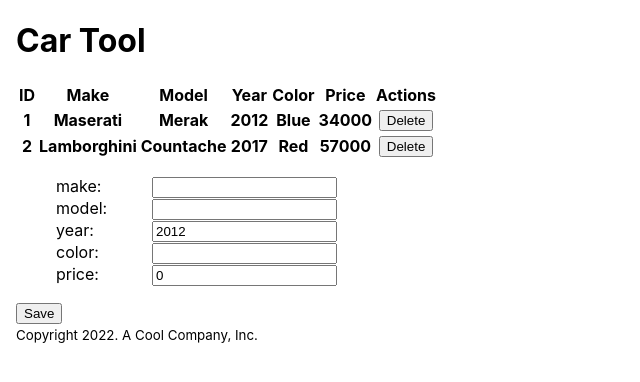
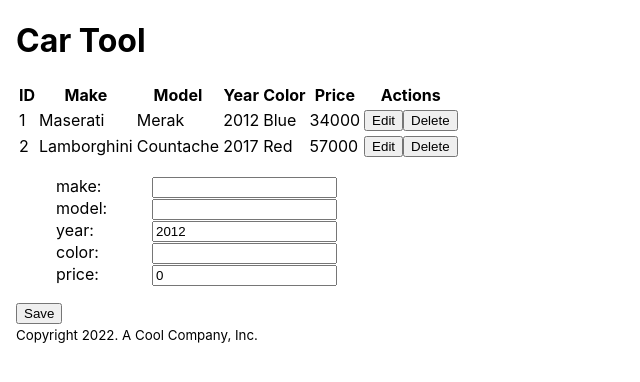
Before and after one commit to petermunro/cartool-2022-12, a React (Create React App) app: page / in a window 1280 px wide. Shown: the top 382 px of the page, without its empty margins (0-640 px from the left). Built offline with nearby package versions, Linux system fonts and the light colour scheme.

Commit message:
completes exercise 9

```diff
--- /dev/null
+++ b/src/components/CarEditRow.tsx
@@ -0,0 +1,74 @@
+import { useState } from "react";
+import { Car } from "../interfaces/Car";
+
+export interface CarEditRowProps {
+  car: Car;
+}
+
+function CarEditRow({ car }: CarEditRowProps) {
+  let [editForm, setEditForm] = useState(car);
+
+  function handleChange(e: React.ChangeEvent<HTMLInputElement>) {
+    setEditForm({
+      ...editForm,
+      [e.target.name]: e.target.value,
+    });
+  }
+
+  return (
+    <tr>
+      <td>{editForm.id}</td>
+      <td>
+        <input
+          type="text"
+          name="make"
+          id="make"
+          value={editForm.make}
+          onChange={handleChange}
+        />
+      </td>
+      <td>
+        <input
+          type="text"
+          name="model"
+          id="model"
+          value={editForm.model}
+          onChange={handleChange}
+        />
+      </td>
+      <td>
+        <input
+          type="text"
+          name="year"
+          id="year"
+          value={editForm.year}
+          onChange={handleChange}
+        />
+      </td>
+      <td>
+        <input
+          type="text"
+          name="color"
+          id="color"
+          value={editForm.color}
+          onChange={handleChange}
+        />
+      </td>
+      <td>
+        <input
+          type="text"
+          name="price"
+          id="price"
+          value={editForm.price}
+          onChange={handleChange}
+        />
+      </td>
+      <td>
+        <button>Save</button>
+        <button>Cancel</button>
+      </td>
+    </tr>
+  );
+}
+
+export default CarEditRow;
--- a/src/components/CarTable.tsx
+++ b/src/components/CarTable.tsx
@@ -1,8 +1,11 @@
 import { Car } from "../interfaces/Car";
+import CarEditRow from "./CarEditRow";
 import CarViewRow from "./CarViewRow";
 
 interface CarTableProps {
   cars: Car[];
+  editCarId: number;
+  onEdit: (carId: number) => void;
   onDelete: (carId: number) => void;
 }
 
@@ -21,9 +24,18 @@
         </tr>
       </thead>
       <tbody>
-        {props.cars.map((car) => (
-          <CarViewRow car={car} key={car.id} onDelete={props.onDelete} />
-        ))}
+        {props.cars.map((car) =>
+          car.id === props.editCarId ? (
+            <CarEditRow car={car} key={car.id} />
+          ) : (
+            <CarViewRow
+              car={car}
+              key={car.id}
+              onEdit={props.onEdit}
+              onDelete={props.onDelete}
+            />
+          )
+        )}
       </tbody>
     </table>
   );
--- a/src/components/CarTool.tsx
+++ b/src/components/CarTool.tsx
@@ -27,20 +27,29 @@
 
 function CarTool() {
   let [cars, setCars] = useState(initialCars);
+  let [editCarId, setEditCarId] = useState(-1);
 
   function handleSave(newCar: Car) {
     setCars([...cars, newCar]);
   }
 
+  function handleEdit(carId: number) {
+    setEditCarId(carId);
+  }
+
   function handleDelete(carId: number) {
-    console.log("Delete:", carId);
     setCars(cars.filter((car) => car.id !== carId));
   }
 
   return (
     <div>
       <ToolHeader title="Car Tool" />
-      <CarTable cars={cars} onDelete={handleDelete} />
+      <CarTable
+        cars={cars}
+        editCarId={editCarId}
+        onEdit={handleEdit}
+        onDelete={handleDelete}
+      />
       <CarForm onSave={handleSave} usedIds={cars.map((c) => c.id as number)} />
 
       <ToolFooter footerText="Copyright 2022. A Cool Company, Inc." />
--- a/src/components/CarViewRow.tsx
+++ b/src/components/CarViewRow.tsx
@@ -2,21 +2,23 @@
 
 export interface CarViewRowProps {
   car: Car;
+  onEdit: (carId: number) => void;
   onDelete: (carId: number) => void;
 }
 
-function CarViewRow({ car, onDelete }: CarViewRowProps) {
+function CarViewRow({ car, onEdit, onDelete }: CarViewRowProps) {
   return (
     <tr>
-      <th>{car.id}</th>
-      <th>{car.make}</th>
-      <th>{car.model}</th>
-      <th>{car.year}</th>
-      <th>{car.color}</th>
-      <th>{car.price}</th>
-      <th>
+      <td>{car.id}</td>
+      <td>{car.make}</td>
+      <td>{car.model}</td>
+      <td>{car.year}</td>
+      <td>{car.color}</td>
+      <td>{car.price}</td>
+      <td>
+        <button onClick={() => onEdit(car.id as number)}>Edit</button>
         <button onClick={() => onDelete(car.id as number)}>Delete</button>
-      </th>
+      </td>
     </tr>
   );
 }
```
